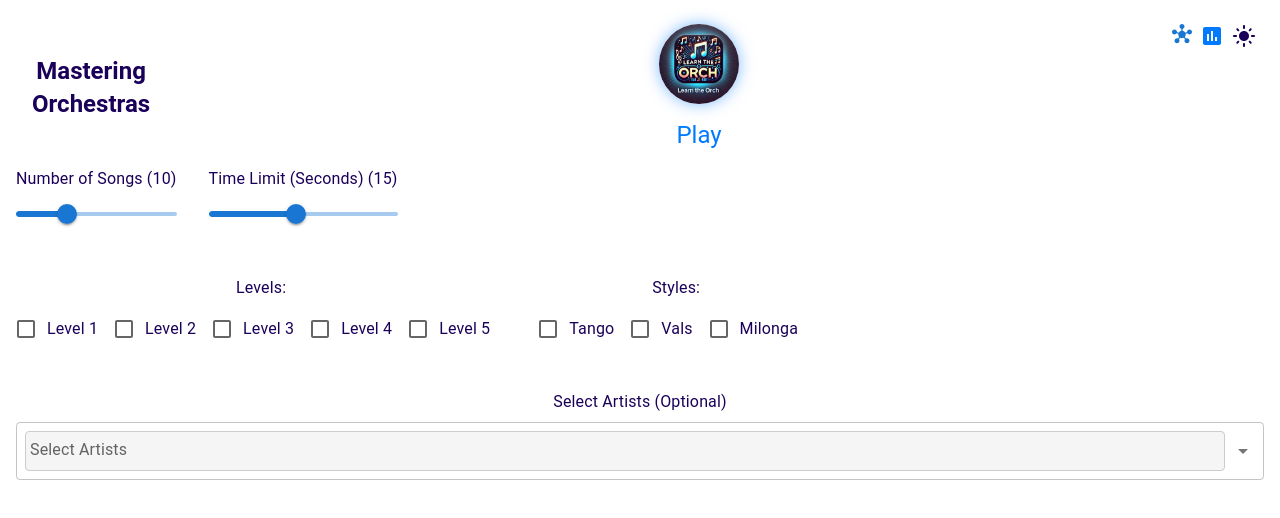
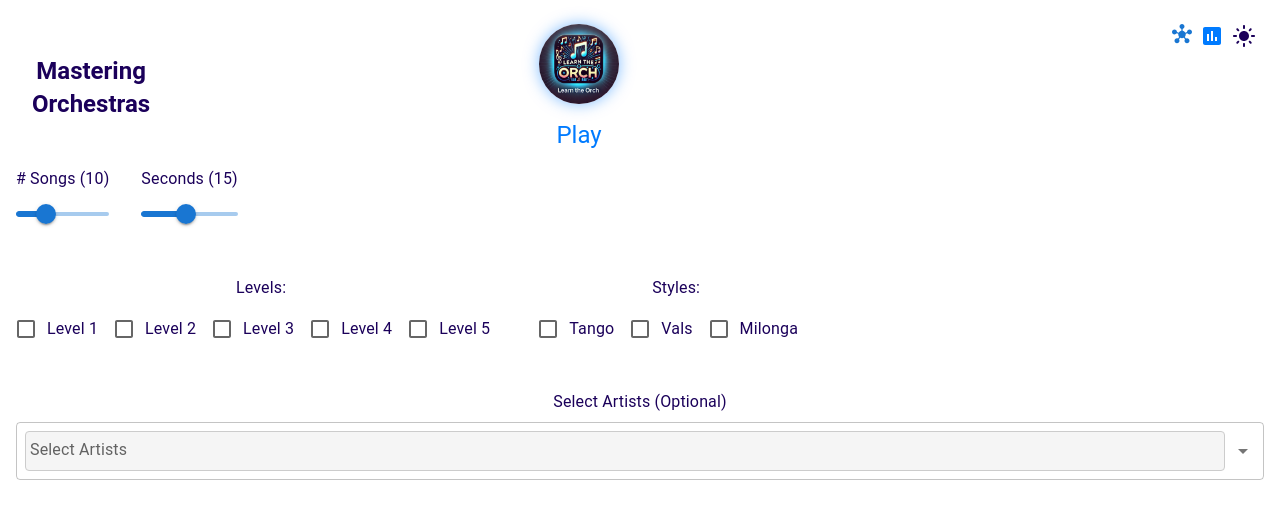
Before and after one commit to ybotman/NTTT, a Next.js app: page /games/artist-learn in a window 1280 px wide. Shown: the top 518 px of the page. Built offline with nearby package versions, Linux system fonts and the light colour scheme; no server answers.

Commit message:
cosmentica changes.

```diff
--- a/src/app/games/artist-learn/ConfigTab.js
+++ b/src/app/games/artist-learn/ConfigTab.js
@@ -91,7 +91,7 @@ export default function ConfigTab() {
       {/* Sliders */}
       <Box sx={{ display: "flex", gap: 4, mb: 3 }}>
         <SongsSlider
-          label="Number of Songs"
+          label="# Songs"
           min={3}
           max={25}
           step={1}
@@ -100,7 +100,7 @@ export default function ConfigTab() {
         />
 
         <SecondsSlider
-          label="Time Limit (Seconds)"
+          label="Seconds"
           min={3}
           max={29}
           step={1}
--- a/src/app/games/artist-learn/page.js
+++ b/src/app/games/artist-learn/page.js
@@ -138,6 +138,7 @@ export default function ArtistLearnPage() {
           sx={{
             display: "flex",
             justifyContent: "center",
+            ml: "-15rem",
             flex: "1", // Ensure it spans remaining space
           }}
         >
```
